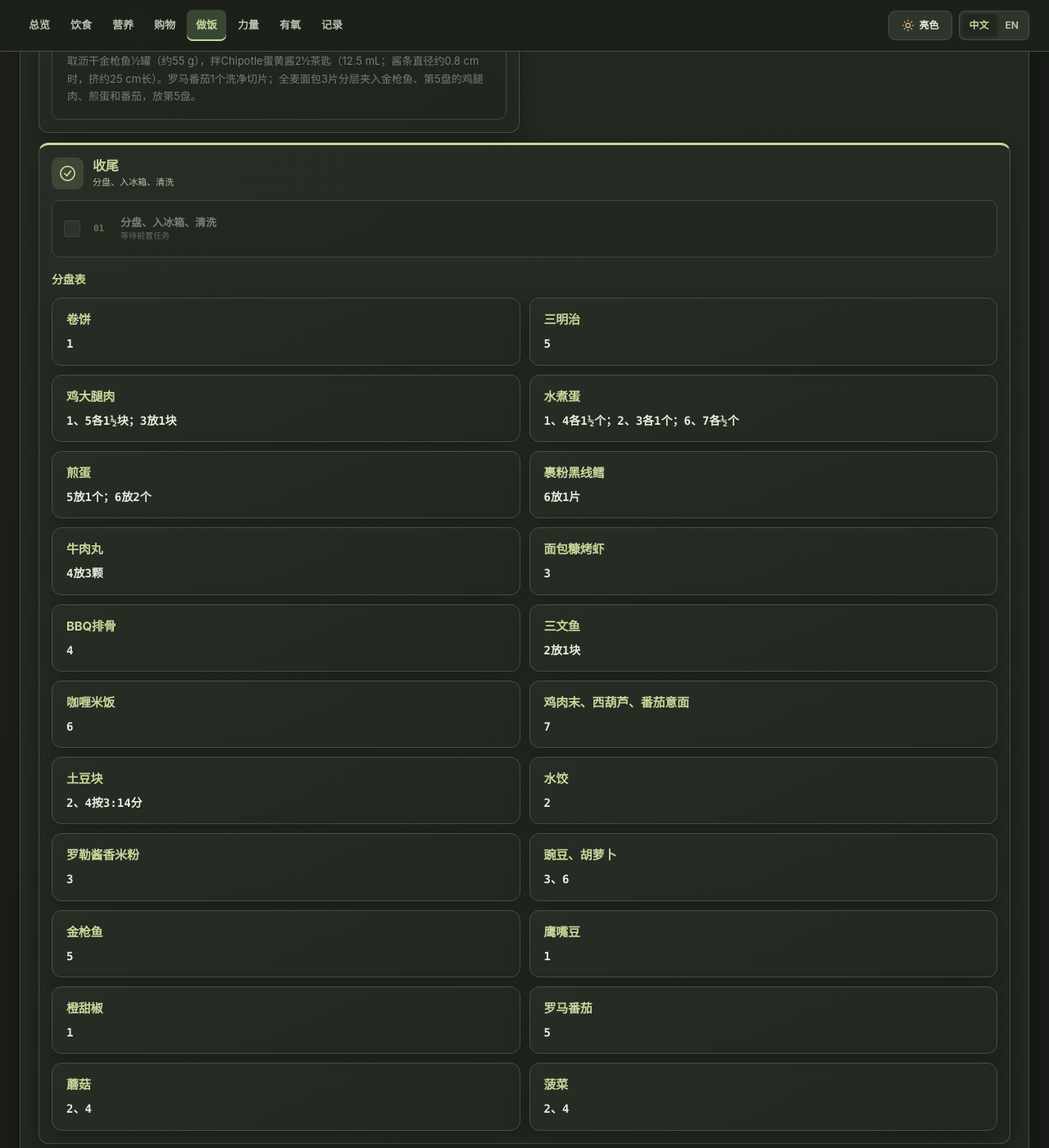
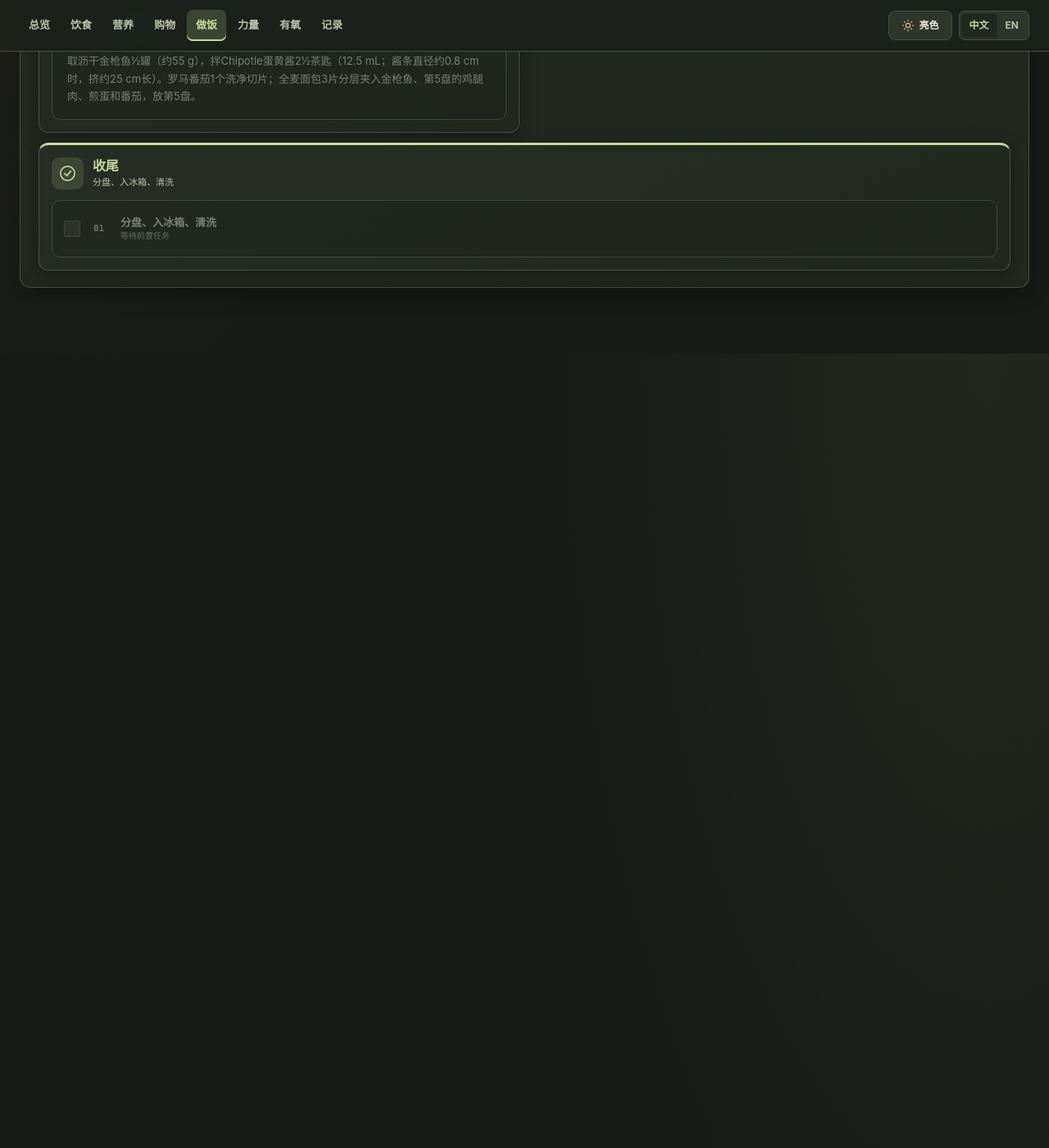
Before and after one commit to yunhaixiang/fitness, a Jekyll site: the page built from cooking.md, in a window 1280 px wide and 1400 px high, scrolled down 4368 px. Shown: the whole window at 82% size. Built offline with Jekyll 4.4.1, drawn with Linux system fonts in a browser that asks for light colours.

Commit message:
Simplify cooking steps and remove portioning table

```diff
--- a/assets/cooking-flow.js
+++ b/assets/cooking-flow.js
@@ -57,7 +57,7 @@
     {"id": "fried-eggs", "label": ["煎蛋", "Fried Eggs"], "note": ["", ""], "group": "large-wok", "before": ["tomato"], "link": "#cook-fried-eggs", "minutes": 5},
     {"id": "wrap", "label": ["卷饼", "Wrap"], "note": ["", ""], "group": "wrap", "before": ["chicken", "eggs"], "link": "#cook-wrap", "minutes": 4},
     {"id": "sandwich", "label": ["三明治", "Sandwich"], "note": ["", ""], "group": "wrap", "before": ["chicken", "fried-eggs", "wrap"], "link": "#cook-sandwich", "minutes": 4},
-    {"id": "finish", "label": ["分盘、入冰箱、清洗", "Portion, Refrigerate and Clean"], "note": ["", ""], "group": "finish", "before": ["rice", "potato", "ribs", "meatballs", "shrimp", "salmon", "dumplings", "curry", "season-noodles", "tomato", "wrap", "sandwich", "mushroom", "spinach", "haddock"], "link": "#portions", "minutes": 15}
+    {"id": "finish", "label": ["分盘、入冰箱、清洗", "Portion, Refrigerate and Clean"], "note": ["", ""], "group": "finish", "before": ["rice", "potato", "ribs", "meatballs", "shrimp", "salmon", "dumplings", "curry", "season-noodles", "tomato", "wrap", "sandwich", "mushroom", "spinach", "haddock"], "link": "#cook-finish", "minutes": 15}
   ];
   const groups = [
     {"id": "cold", "icon": "cold", "title": ["冷冻／解冻", "Freeze / Thaw"], "hint": ["择一", "Choose One Path"]},
@@ -188,17 +188,6 @@
     card.append(head);
     if (seasoningNotes.has(group.id)) card.append(create('p', 'cooking-flow-seasoning-note', seasoningNotes.get(group.id)));
     card.append(list);
-    if (group.id === 'finish') {
-      const heading = document.getElementById('portions');
-      if (heading) {
-        const content = [];
-        for (let child = heading.nextElementSibling; child && !/^H[1-3]$/.test(child.tagName); child = child.nextElementSibling) content.push(child);
-        const title = create('h4', 'cooking-finish-portions-title', heading.textContent);
-        title.id = 'portions';
-        heading.remove();
-        card.append(title, ...content);
-      }
-    }
     cards.append(card);
     cardElements.set(group.id, card);
   }
@@ -223,7 +212,7 @@
   const page = root.closest('.prose');
   if (page) {
     const sectionGroups = {
-      dependencies: 'finish', portions: 'finish', cold: 'cold', rice: 'rice',
+      dependencies: 'finish', cold: 'cold', rice: 'rice',
       oven: 'oven', 'air-fryer': 'air', 'pot-one': 'pots', 'pot-two': 'pots',
       'small-wok': 'small-wok', 'large-wok': 'large-wok', wraps: 'wrap'
     };
--- a/assets/i18n.js
+++ b/assets/i18n.js
@@ -73,7 +73,7 @@
     '购买频率': 'Purchase frequency', '商品单价（CAD）': 'Unit price (CAD)',
     '半周七餐；各厨具并行': 'Seven meals per half-week; appliances run in parallel',
     '跟做模式': 'Guided Cooking',
-    '任务依赖': 'Task Dependencies', '厨具并行流程': 'Parallel cooking workflow', '分盘表': 'Portioning table', '分盘': 'Portioning',
+    '做饭步骤': 'Cooking Steps', '任务依赖': 'Task Dependencies', '厨具并行流程': 'Parallel cooking workflow', '分盘表': 'Portioning table', '分盘': 'Portioning',
     '冷冻／解冻线程': 'Freeze / thaw', '电饭煲线程': 'Rice cooker', '烤箱线程': 'Oven',
     '备料与调味': 'Ingredient Prep',
     '空气炸锅线程': 'Air fryer', '煮锅一线程': 'Pot 1', '煮锅二线程': 'Pot 2', '小锅线程': 'Saucepan', '大锅线程': 'Wok', '卷饼线程': 'Wrap assembly',
--- a/cooking.md
+++ b/cooking.md
@@ -9,36 +9,8 @@ cooking: true
 {% comment %}
 <div id="cooking-guide" class="cooking-guide"></div>
 {% endcomment %}
-<h2 id="dependencies" data-en="Task Dependencies">任务依赖</h2>
+<h2 id="dependencies" data-en="Cooking Steps">做饭步骤</h2>
 <div id="cooking-flow" class="cooking-flow" aria-label="厨具并行流程"></div>
-<h2 id="portions" data-en="Portioning">分盘表</h2>
-<div class="table-wrap">
-<table class="plan-table" ><thead><tr><th data-en="Food">食材</th><th data-en="Meal Numbers">分到第几盘</th></tr></thead><tbody>
-<tr><td data-en="Wrap">卷饼</td><td data-en="1">1</td></tr>
-<tr><td data-en="Sandwich">三明治</td><td data-en="5">5</td></tr>
-<tr><td data-en="Chicken Thighs">鸡大腿肉</td><td data-en="1 and 5: 1½ Thighs Each; 3: 1 Thigh">1、5各1½块；3放1块</td></tr>
-<tr><td data-en="Boiled Eggs">水煮蛋</td><td data-en="1 and 4: 1½ Each; 2 and 3: 1 Each; 6 and 7: ½ Each">1、4各1½个；2、3各1个；6、7各½个</td></tr>
-<tr><td data-en="Fried Eggs">煎蛋</td><td data-en="5: 1 Egg; 6: 2 Eggs">5放1个；6放2个</td></tr>
-<tr><td data-en="Breaded Haddock">裹粉黑线鳕</td><td data-en="6: 1 Fillet">6放1片</td></tr>
-<tr><td data-en="Beef Meatballs">牛肉丸</td><td data-en="4: 3 Pieces">4放3颗</td></tr>
-<tr><td data-en="Panko-Baked Shrimp">面包糠烤虾</td><td data-en="3">3</td></tr>
-<tr><td data-en="BBQ Ribs">BBQ排骨</td><td data-en="4">4</td></tr>
-<tr><td data-en="Salmon">三文鱼</td><td data-en="2: 1 Fillet">2放1块</td></tr>
-<tr><td data-en="Curry Rice">咖喱米饭</td><td data-en="6">6</td></tr>
-<tr><td data-en="Ground Chicken, Zucchini and Tomato Spaghetti">鸡肉末、西葫芦、番茄意面</td><td data-en="7">7</td></tr>
-<tr><td data-en="Potato Wedges">土豆块</td><td data-en="2 and 4, Split 3:14">2、4按3:14分</td></tr>
-<tr><td data-en="Boiled Dumplings">水饺</td><td data-en="2">2</td></tr>
-<tr><td data-en="Basil Rice Noodles">罗勒酱香米粉</td><td data-en="3">3</td></tr>
-<tr><td data-en="Peas and Carrots">豌豆、胡萝卜</td><td data-en="3, 6">3、6</td></tr>
-<tr><td data-en="Tuna">金枪鱼</td><td data-en="5">5</td></tr>
-<tr><td data-en="Chickpeas">鹰嘴豆</td><td data-en="1">1</td></tr>
-<tr><td data-en="Orange Bell Pepper">橙甜椒</td><td data-en="1">1</td></tr>
-<tr><td data-en="Roma Tomato">罗马番茄</td><td data-en="5">5</td></tr>
-<tr><td data-en="Mushrooms">蘑菇</td><td data-en="2, 4">2、4</td></tr>
-<tr><td data-en="Spinach">菠菜</td><td data-en="2, 4">2、4</td></tr>
-</tbody></table>
-</div>
-
 <h2 id="cold" data-en="Freeze / Thaw">冷冻／解冻线程</h2>
 <ol>
 <li data-en="Freeze the second-half portions of chicken thighs, ground chicken, salmon, shrimp and ribs. Freeze next week’s tomato sauce. Drain the tuna and split it equally: use half now and freeze the other half in a sealed container for the second cooking session. After opening the chickpeas, divide into four equal portions. Use one now, refrigerate one sealed for the second half-week, and freeze two for next week; thaw the needed portion in the fridge before use. Keep haddock, meatballs and dumplings frozen; freeze spare bread and tortillas. Refrigerate potatoes, vegetables and fruit.">将后半周的鸡大腿肉、鸡肉末、三文鱼、虾仁和半盒排骨分装冷冻；番茄酱冷冻下周份；金枪鱼开罐沥干后均分，本次用一半，另一半密封冷冻供后半周用；鹰嘴豆开罐沥干后均分4份：本次用1份，1份密封冷藏供后半周用，2份冷冻留到下周，使用前移入冷藏解冻。裹粉黑线鳕、牛肉丸、水饺保持冷冻；多余面包和卷饼皮分装冷冻。土豆、蔬菜和水果冷藏。</li>
```
Also changed, not shown: tests/seven-meals.test.js (+1 -1 lines).
